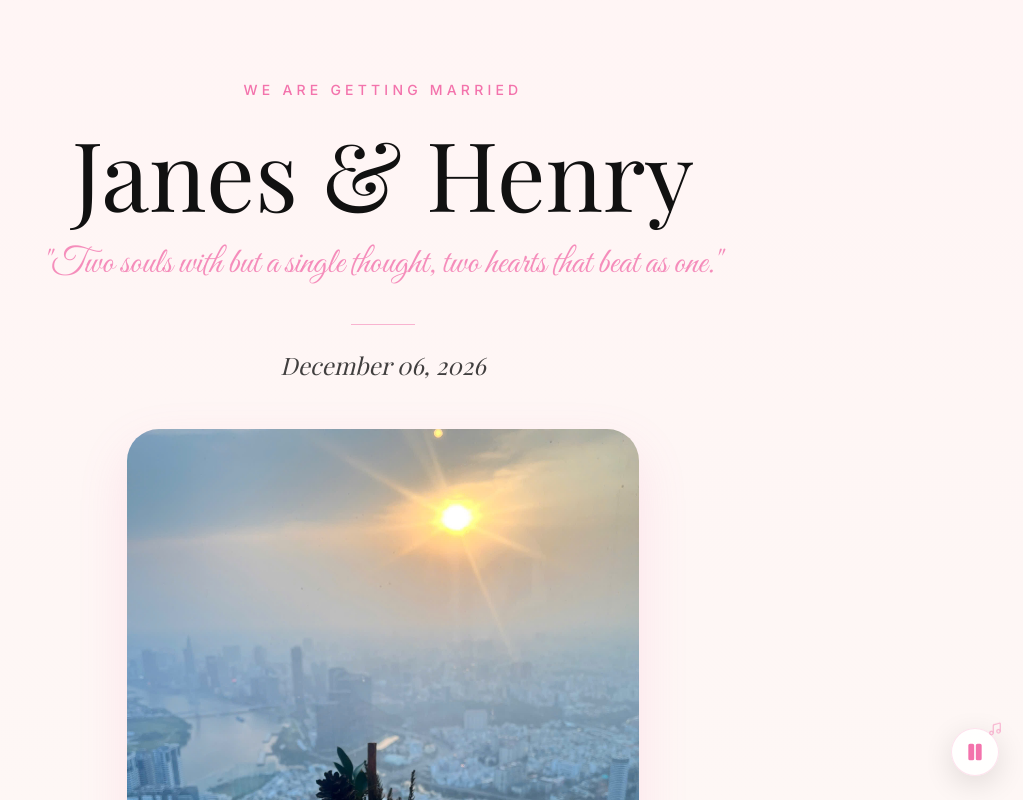
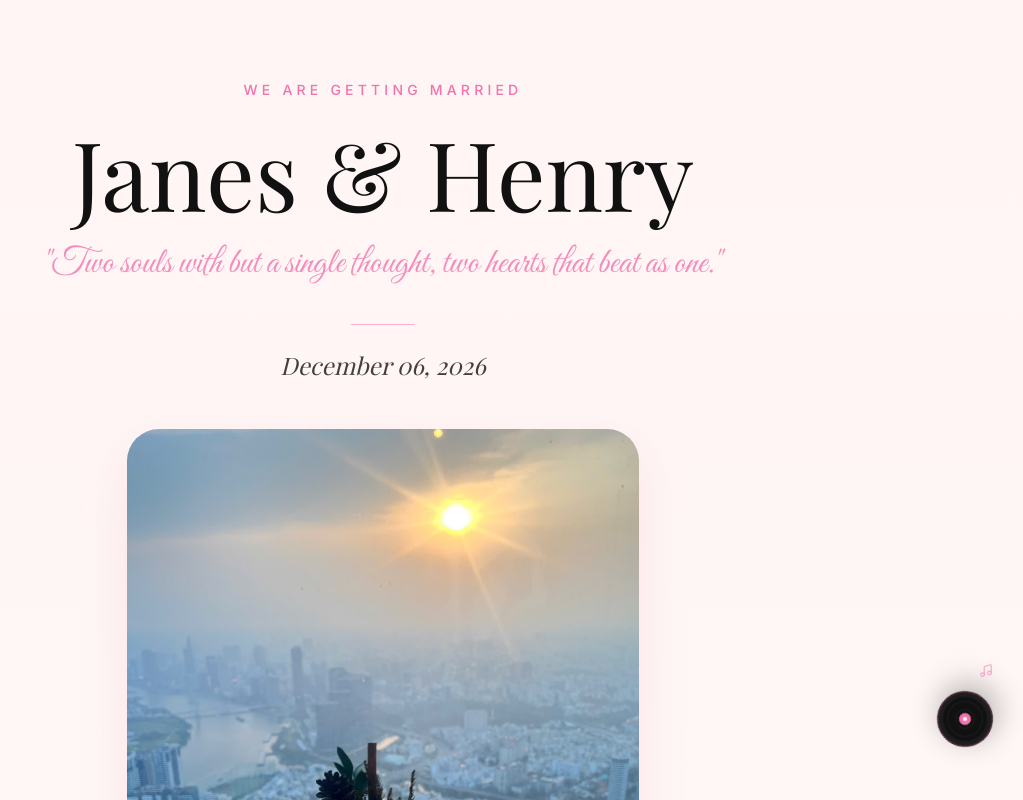
Before and after one commit to DatPHP/Wedding-Janes-Henry-2026, a Next.js app: page / in a window 1280 px wide. Both pictures are taken after a click on the button "Toggle background music". Shown: the top 800 px of the page, without its empty margins (257-1280 px from the left). Built offline with nearby package versions, Linux system fonts and the light colour scheme; a web font is replaced by a local one.

Commit message:
update music

```diff
--- a/components/BackgroundMusic.tsx
+++ b/components/BackgroundMusic.tsx
@@ -1,15 +1,16 @@
 "use client";
 
 import { useState, useRef, useEffect } from "react";
-import { Play, Pause, Music } from "lucide-react";
+import { Music, Disc } from "lucide-react";
+import { motion, AnimatePresence } from "framer-motion";
 
 export default function BackgroundMusic() {
     const [isPlaying, setIsPlaying] = useState(false);
     const audioRef = useRef<HTMLAudioElement | null>(null);
 
     useEffect(() => {
-        // We use a beautiful but safe copyright-free or placeholder link for the demo
-        audioRef.current = new Audio("https://cdn.pixabay.com/download/audio/2022/02/07/audio_104e1374a4.mp3?filename=piano-moment-9835.mp3");
+        // Updated to leduong.mp3 as requested
+        audioRef.current = new Audio("/musics/leduong.mp3");
         audioRef.current.loop = true;
         audioRef.current.volume = 0.5;
 
@@ -27,7 +28,6 @@ export default function BackgroundMusic() {
         if (isPlaying) {
             audioRef.current.pause();
         } else {
-            // Attempt to play
             const playPromise = audioRef.current.play();
             if (playPromise !== undefined) {
                 playPromise.catch(error => console.log("Audio play failed:", error));
@@ -37,19 +37,49 @@ export default function BackgroundMusic() {
     };
 
     return (
+        <div className="fixed bottom-6 right-6 z-[100] flex flex-col items-center gap-2">
             <button
                 onClick={togglePlay}
-            className="fixed bottom-6 right-6 z-50 w-12 h-12 bg-white/90 backdrop-blur-sm rounded-full shadow-[0_8px_30px_rgb(0,0,0,0.12)] border border-accent/20 flex flex-col items-center justify-center text-accent hover:scale-110 hover:bg-white transition-all group"
+                className="relative group flex items-center justify-center"
                 aria-label="Toggle background music"
             >
-            <div className="absolute -top-1 -right-1">
-                <Music size={14} className={`text-accent opacity-50 ${isPlaying ? 'animate-bounce' : ''}`} />
+                {/* Vinyl Disc Styling */}
+                <motion.div
+                    animate={isPlaying ? { rotate: 360 } : { rotate: 0 }}
+                    transition={isPlaying ? { repeat: Infinity, duration: 4, ease: "linear" } : { duration: 0.5 }}
+                    className={`w-14 h-14 bg-[#111111] rounded-full shadow-[0_8px_30px_rgb(0,0,0,0.3)] border-2 border-accent/20 flex items-center justify-center relative overflow-hidden transition-all group-hover:scale-110`}
+                >
+                    {/* Vinyl grooves effect */}
+                    <div className="absolute inset-0 border-[4px] border-white/5 rounded-full" />
+                    <div className="absolute inset-2 border-[1px] border-white/5 rounded-full" />
+                    <div className="absolute inset-4 border-[1px] border-white/5 rounded-full" />
+
+                    {/* Center Label */}
+                    <div className="w-4 h-4 bg-accent rounded-full border-2 border-[#111111] z-10 flex items-center justify-center">
+                        <div className="w-1 h-1 bg-white rounded-full" />
                     </div>
-            {isPlaying ? (
-                <Pause size={20} className="fill-accent" />
-            ) : (
-                <Play size={20} className="fill-accent ml-1" />
+                </motion.div>
+
+                {/* Floating Note indicator when playing */}
+                <AnimatePresence>
+                    {isPlaying && (
+                        <motion.div
+                            initial={{ y: 0, opacity: 0 }}
+                            animate={{ y: -20, opacity: 1 }}
+                            exit={{ opacity: 0 }}
+                            transition={{ repeat: Infinity, duration: 2, ease: "easeOut" }}
+                            className="absolute -top-4 right-0 pointer-events-none"
+                        >
+                            <Music size={14} className="text-accent" />
+                        </motion.div>
                     )}
+                </AnimatePresence>
             </button>
+
+            {/* Minimal label (optional, can be removed for cleaner look) */}
+            <span className="text-[10px] uppercase tracking-widest text-muted font-medium bg-white/50 backdrop-blur-sm px-2 py-0.5 rounded-full border border-black/5 opacity-0 group-hover:opacity-100 transition-opacity">
+                {isPlaying ? "Playing" : "Music"}
+            </span>
+        </div>
     );
 }
```
Also changed, not shown: 1 other file (tests, documents, lock files or other folders). Lines whose indentation alone changed are shown as unchanged.
